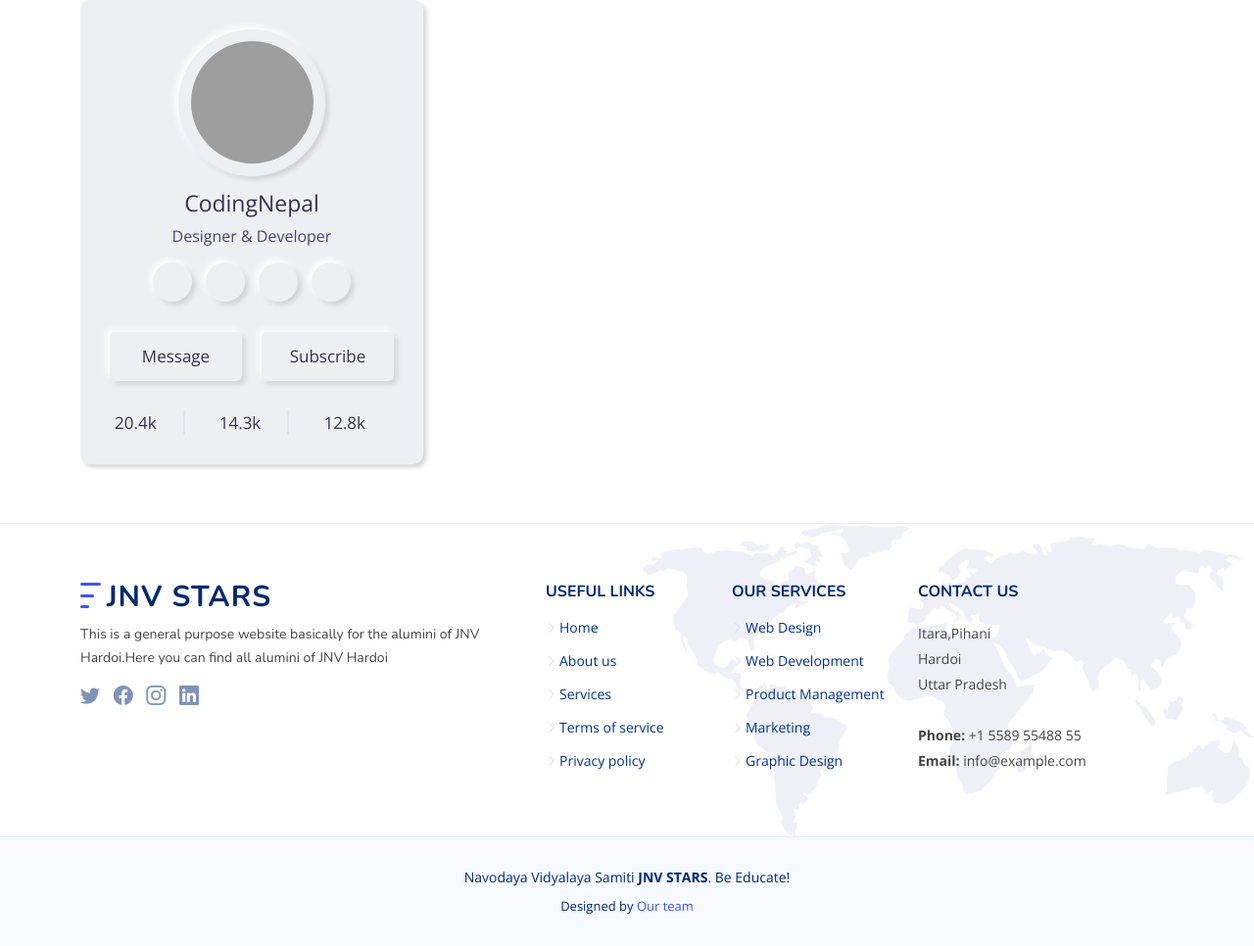
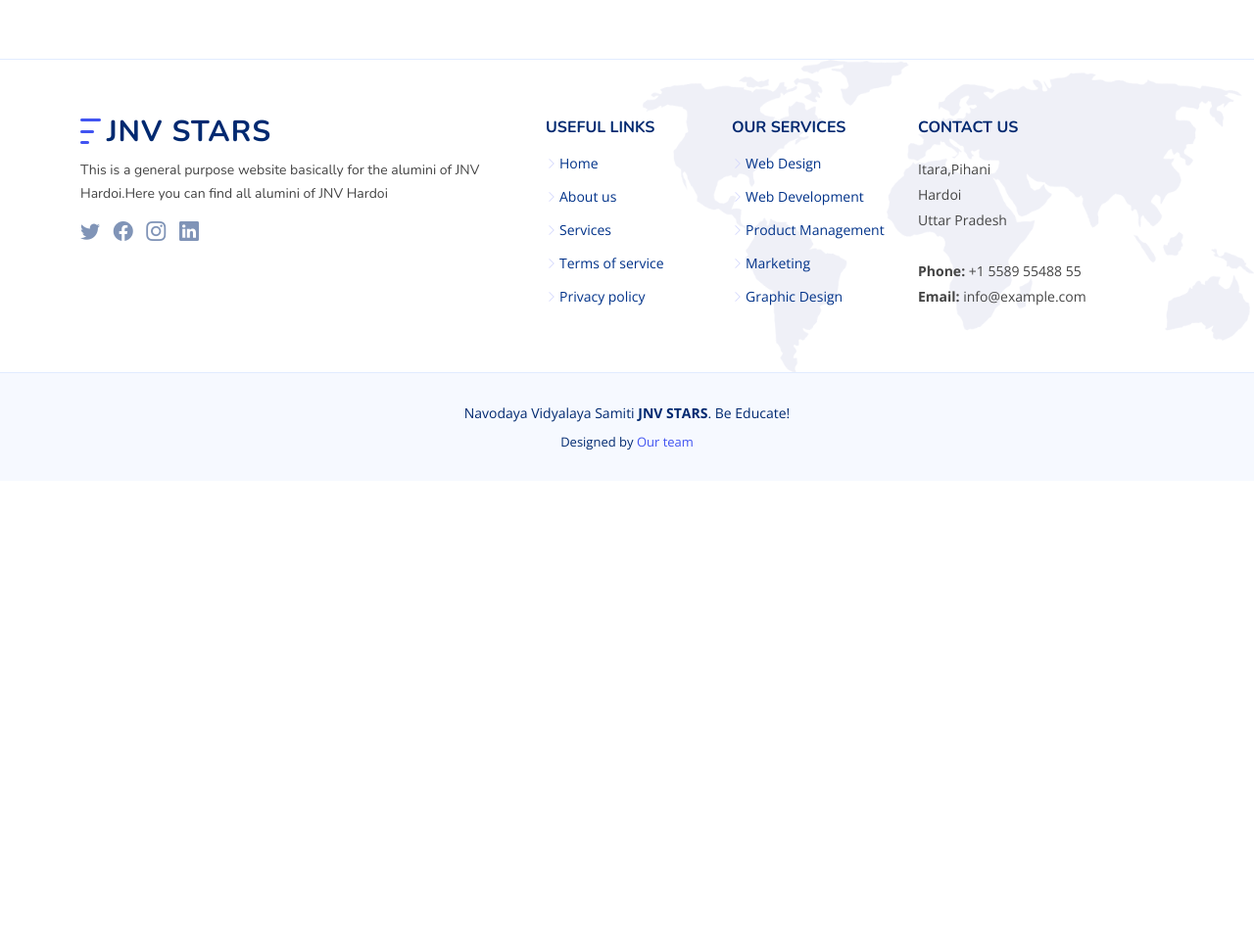
Before and after one commit to durgesh2001/JNV-Stars, a Django app: page /contact/ in a window 1280 px wide. Shown: the part 264-1230 px from the top of the page at 98% size. After the commit the page ends 724 px from the top, so only its background shows below. Run offline with Django 3.2, Linux system fonts and the light colour scheme; some libraries are stand-ins or nearby versions; grey boxes are pictures that could not be loaded.

```diff
--- a/static/css/alumini.css
+++ b/static/css/alumini.css
@@ -1,185 +1,93 @@
-.wrapper,
-.wrapper .img-area,
-.social-icons a,
-.buttons button{
-  background: #ecf0f3;
-  box-shadow: -3px -3px 7px #ffffff,
-               3px 3px 5px #ceced1;
+.alumini .member {
+  position: relative;
+  box-shadow: 8px 10px 15px rgba(0, 0, 0, 0.1);
+  padding: 30px;
+  border-radius: 25px;
+  background: rgb(245, 241, 241);
+  transition: 0.5s;
 }
-.wrapper{
+
+.alumini .member .pic {
+  overflow: hidden;
+  width: 180px;
+  border-radius: 50%;
+}
+
+.alumini .member .pic img {
+  transition: ease-in-out 0.3s;
+}
+
+.alumini .member:hover {
+  transform: translateY(-10px);
+}
+
+.alumini .member .member-info {
+  padding-left: 30px;
+}
+
+.alumini .member h4 {
+  font-weight: 700;
+  margin-bottom: 5px;
+  font-size: 20px;
+  color: #37517e;
+}
+
+.alumini .member span {
+  display: block;
+  font-size: 15px;
+  padding-bottom: 10px;
   position: relative;
-  width: 350px;
-  padding: 30px;
-  border-radius: 10px;
+  font-weight: 500;
+}
+
+.alumini .member span::after {
+  content: '';
+  position: absolute;
+  display: block;
+  width: 50px;
+  height: 1px;
+  background: #cbd6e9;
+  bottom: 0;
+  left: 0;
+}
+
+.alumini .member p {
+  margin: 10px 0 0 0;
+  font-size: 14px;
+}
+
+.alumini .member .social {
+  margin-top: 12px;
+  display: flex;
+  align-items: center;
+  justify-content: flex-start;
+}
+
+.alumini .member .social a {
+  transition: ease-in-out 0.3s;
   display: flex;
   align-items: center;
   justify-content: center;
-  flex-direction: column;
+  border-radius: 50px;
+  width: 32px;
+  height: 32px;
+  background: #eff2f8;
 }
-.wrapper .icon{
-  font-size: 17px;
-  color: #31344b;
-  position: absolute;
-  cursor: pointer;
-  opacity: 0.7;
-  top: 15px;
-  height: 35px;
-  width: 35px;
-  text-align: center;
-  line-height: 35px;
-  border-radius: 50%;
+
+.alumini .member .social a i {
+  color: #37517e;
   font-size: 16px;
+  margin: 0 2px;
 }
-.wrapper .icon i{
-  position: relative;
-  z-index: 9;
+
+.alumini .member .social a:hover {
+  background: #47b2e4;
 }
-.wrapper .icon.arrow{
-  left: 15px;
+
+.alumini .member .social a:hover i {
+  color: #fff;
 }
-.wrapper .icon.dots{
-  right: 15px;
+
+.alumini .member .social a + a {
+  margin-left: 8px;
 }
-.wrapper .img-area{
-  height: 150px;
-  width: 150px;
-  border-radius: 50%;
-  display: flex;
-  align-items: center;
-  justify-content: center;
-}
-.img-area .inner-area{
-  height: calc(100% - 25px);
-  width: calc(100% - 25px);
-  border-radius: 50%;
-}
-.inner-area img{
-  height: 100%;
-  width: 100%;
-  border-radius: 50%;
-  object-fit: cover;
-}
-.wrapper .name{
-  font-size: 23px;
-  font-weight: 500;
-  color: #31344b;
-  margin: 10px 0 5px 0;
-}
-.wrapper .about{
-  color: #44476a;
-  font-weight: 400;
-  font-size: 16px;
-}
-.wrapper .social-icons{
-  margin: 15px 0 25px 0;
-}
-.social-icons a{
-  position: relative;
-  height: 40px;
-  width: 40px;
-  margin: 0 5px;
-  display: inline-flex;
-  text-decoration: none;
-  border-radius: 50%;
-}
-.social-icons a:hover::before,
-.wrapper .icon:hover::before,
-.buttons button:hover:before{
-  content: "";
-  position: absolute;
-  top: 0;
-  left: 0;
-  bottom: 0;
-  right: 0;
-  border-radius: 50%;
-  background: #ecf0f3;
-  box-shadow: inset -3px -3px 7px #ffffff,
-              inset 3px 3px 5px #ceced1;
-}
-.buttons button:hover:before{
-  z-index: -1;
-  border-radius: 5px;
-}
-.social-icons a i{
-  position: relative;
-  z-index: 3;
-  text-align: center;
-  width: 100%;
-  height: 100%;
-  line-height: 40px;
-}
-.social-icons a.fb i{
-  color: #4267B2;
-}
-.social-icons a.twitter i{
-  color: #1DA1F2;
-}
-.social-icons a.insta i{
-  color: #E1306C;
-}
-.social-icons a.yt i{
-  color: #ff0000;
-}
-.wrapper .buttons{
-  display: flex;
-  width: 100%;
-  justify-content: space-between;
-}
-.buttons button{
-  position: relative;
-  width: 100%;
-  border: none;
-  outline: none;
-  padding: 12px 0;
-  color: #31344b;
-  font-size: 17px;
-  font-weight: 400;
-  border-radius: 5px;
-  cursor: pointer;
-  z-index: 4;
-}
-.buttons button:first-child{
-  margin-right: 10px;
-}
-.buttons button:last-child{
-  margin-left: 10px;
-}
-.wrapper .social-share{
-  display: flex;
-  width: 100%;
-  margin-top: 30px;
-  padding: 0 5px;
-  justify-content: space-between;
-}
-.social-share .row{
-  color: #31344b;
-  font-size: 17px;
-  cursor: pointer;
-  position: relative;
-}
-.social-share .row::before{
-  position: absolute;
-  content: "";
-  height: 100%;
-  width: 2px;
-  background: #e0e6eb;
-  margin-left: -25px;
-}
-.row:first-child::before{
-  background: none;
-}
-.social-share .row i.icon-2{
-  position: absolute;
-  left: 0;
-  top: 50%;
-  color: #31344b;
-  transform: translateY(-50%);
-  opacity: 0;
-  pointer-events: none;
-  transition: all 0.3s ease;
-}
-.row:nth-child(1):hover i.fa-heart,
-.row:nth-child(2):hover i.fa-comment{
-  opacity: 1;
-  pointer-events: auto;
-}
--- a/templates/contact.html
+++ b/templates/contact.html
@@ -19,51 +19,9 @@
       </header>
 
 
-      <div class="wrapper">
-        <div class="img-area">
-          <div class="inner-area">
-            <img src="https://images.unsplash.com/photo-1492288991661-058aa541ff43?ixlib=rb-1.2.1&ixid=eyJhcHBfaWQiOjEyMDd9&auto=format&fit=crop&w=500&q=60" alt="">
-          </div>
-        </div>
-        <div class="icon arrow"><i class="fas fa-arrow-left"></i></div>
-        <div class="icon dots"><i class="fas fa-ellipsis-v"></i></div>
-        <div class="name">CodingNepal</div>
-        <div class="about">Designer & Developer</div>
-        <div class="social-icons">
-          <a href="#" class="fb"><i class="fab fa-facebook-f"></i></a>
-          <a href="#" class="twitter"><i class="fab fa-twitter"></i></a>
-          <a href="#" class="insta"><i class="fab fa-instagram"></i></a>
-          <a href="#" class="yt"><i class="fab fa-youtube"></i></a>
-        </div>
-        <div class="buttons">
-          <button>Message</button>
-          <button>Subscribe</button>
-        </div>
-        <div class="social-share">
-          <div class="row">
-            <i class="far fa-heart"></i>
-            <i class="icon-2 fas fa-heart"></i>
-            <span>20.4k</span>
-          </div>
-          <div class="row">
-            <i class="far fa-comment"></i>
-            <i class="icon-2 fas fa-comment"></i>
-            <span>14.3k</span>
-          </div>
-          <div class="row">
-            <i class="fas fa-share"></i>
-            <span>12.8k</span>
-          </div>
-        </div>
-      </div>
 
 
 
-
-    </div>
-    </div>
-
-    </section><!-- End alumini Section -->
 
 
 
--- a/templates/main.html
+++ b/templates/main.html
@@ -32,7 +32,7 @@
   <link href="{% static 'css/alumini.css' %}" rel="stylesheet" />
   <link href="{% static 'css/card.css' %}" rel="stylesheet" />
   <link href="{% static 'css/style.css' %}" rel="stylesheet">
-  <link href="{% static 'css/card2.css' %}" rel="stylesheet">
+
 
   <!-- =======================================================
   * Template Name: FlexStart - v1.3.0
```
Also changed, not shown: static/css/card2.css (deleted, +0 -93 lines).
